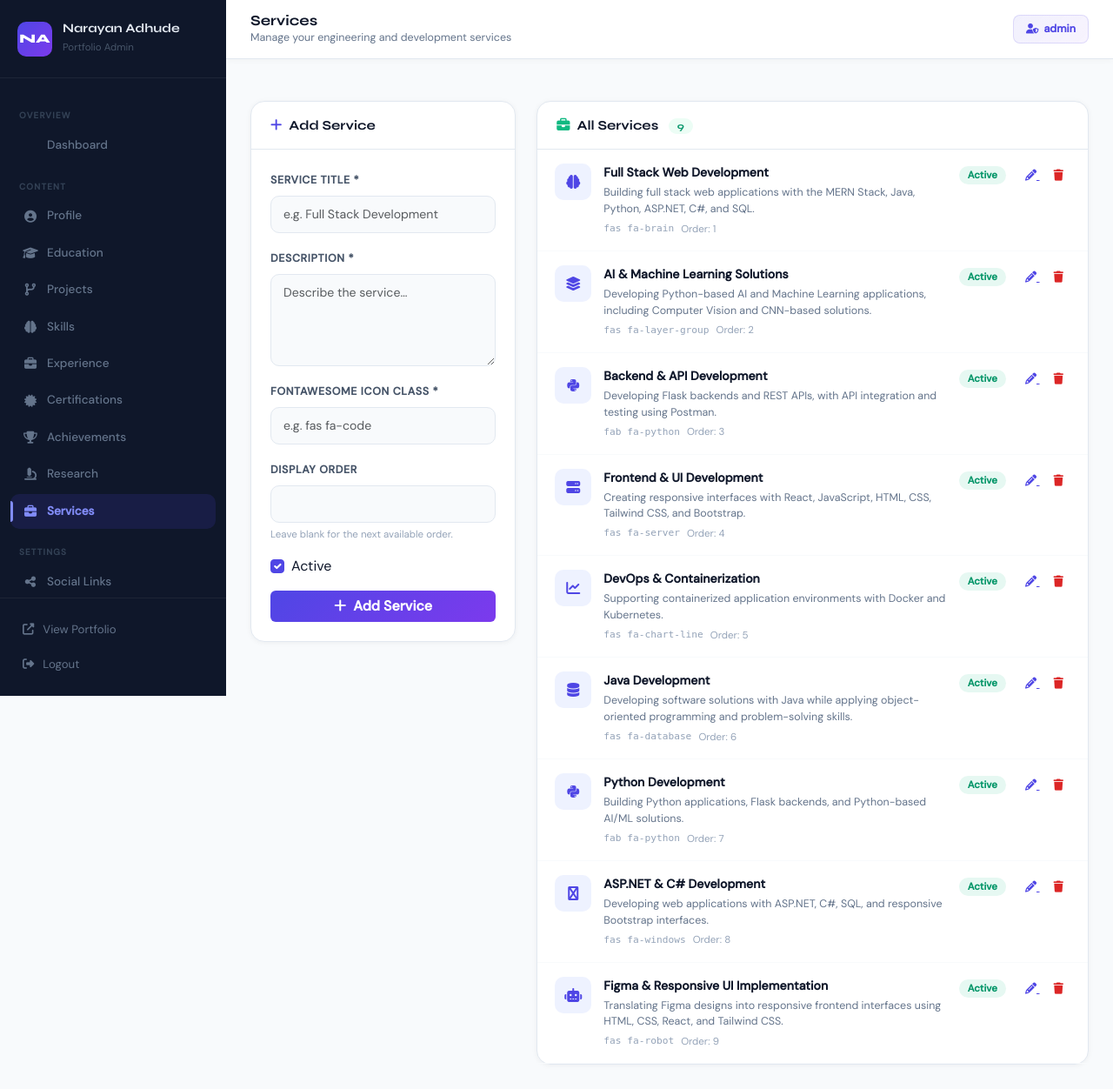
After one commit to Gate2024/portfolio, a Flask app: page /admin/services in a window 1280 px wide. The commit adds this page. Shown: the whole page at 87% size. Run offline with Flask 3, Linux system fonts and the light colour scheme; a user stored in the database is signed in; data comes from the database, SQL or seed files in the repository.

Commit message:
feat: All Date Will be Database Driven.

```diff
--- a/app.py
+++ b/app.py
@@ -86,6 +86,16 @@ class Profile(db.Model):
     technologies_count    = db.Column(db.Integer, default=25)
     experience_months     = db.Column(db.Integer, default=2)
     updated_at    = db.Column(db.DateTime, default=datetime.utcnow, onupdate=datetime.utcnow)
+
+
+class Service(db.Model):
+    __tablename__ = 'services'
+    id          = db.Column(db.Integer, primary_key=True)
+    title       = db.Column(db.String(300), nullable=False)
+    description = db.Column(db.Text, nullable=False)
+    icon        = db.Column(db.String(100), nullable=False)
+    order       = db.Column(db.Integer, default=0)
+    is_active   = db.Column(db.Boolean, default=True)
 
 
 class SocialLink(db.Model):
@@ -261,6 +271,22 @@ def seed_data():
             experience_months=2,
         )
         db.session.add(profile)
+
+    # Services
+    if not Service.query.first():
+        services = [
+            ('Full Stack Web Development', 'Building full stack web applications with the MERN Stack, Java, Python, ASP.NET, C#, and SQL.', 'fas fa-brain', 1),
+            ('AI & Machine Learning Solutions', 'Developing Python-based AI and Machine Learning applications, including Computer Vision and CNN-based solutions.', 'fas fa-layer-group', 2),
+            ('Backend & API Development', 'Developing Flask backends and REST APIs, with API integration and testing using Postman.', 'fab fa-python', 3),
+            ('Frontend & UI Development', 'Creating responsive interfaces with React, JavaScript, HTML, CSS, Tailwind CSS, and Bootstrap.', 'fas fa-server', 4),
+            ('DevOps & Containerization', 'Supporting containerized application environments with Docker and Kubernetes.', 'fas fa-chart-line', 5),
+            ('Java Development', 'Developing software solutions with Java while applying object-oriented programming and problem-solving skills.', 'fas fa-database', 6),
+            ('Python Development', 'Building Python applications, Flask backends, and Python-based AI/ML solutions.', 'fab fa-python', 7),
+            ('ASP.NET & C# Development', 'Developing web applications with ASP.NET, C#, SQL, and responsive Bootstrap interfaces.', 'fas fa-windows', 8),
+            ('Figma & Responsive UI Implementation', 'Translating Figma designs into responsive frontend interfaces using HTML, CSS, React, and Tailwind CSS.', 'fas fa-robot', 9),
+        ]
+        for title, description, icon, order in services:
+            db.session.add(Service(title=title, description=description, icon=icon, order=order, is_active=True))
 
     # Social Links
     if not SocialLink.query.first():
@@ -474,6 +500,10 @@ def index():
     certifications = Certification.query.order_by(Certification.order).all()
     achievements  = Achievement.query.order_by(Achievement.order).all()
     research      = Research.query.order_by(Research.order).all()
+    services      = Service.query.filter_by(is_active=True).order_by(Service.order).all()
+    project_count = Project.query.count()
+    certification_count = Certification.query.count()
+    technology_count = Skill.query.count()
 
     # Group skills by category
     skill_categories = {}
@@ -496,6 +526,10 @@ def index():
         cert_categories=cert_categories,
         achievements=achievements,
         research=research,
+        services=services,
+        project_count=project_count,
+        certification_count=certification_count,
+        technology_count=technology_count,
         current_year=datetime.utcnow().year,
     )
 
@@ -588,6 +622,98 @@ def admin_profile():
         flash('Profile updated successfully!', 'success')
         return redirect(url_for('admin_profile'))
     return render_template('admin/profile.html', profile=profile)
+
+
+# ── Admin: Services ───────────────────────────────────────────────────────────
+
+@app.route('/admin/services')
+@login_required
+def admin_services():
+    services = Service.query.order_by(Service.order).all()
+    return render_template('admin/services.html', services=services, form_data={})
+
+
+@app.route('/admin/services/add', methods=['POST'])
+@login_required
+def admin_add_service():
+    title = request.form.get('title', '').strip()
+    description = request.form.get('description', '').strip()
+    icon = request.form.get('icon', '').strip()
+    order_raw = request.form.get('order', '').strip()
+    services = Service.query.order_by(Service.order).all()
+
+    if not title or not description or not icon:
+        flash('Title, description, and icon are required.', 'danger')
+        return render_template('admin/services.html', services=services, form_data=request.form)
+
+    if order_raw:
+        try:
+            order = int(order_raw)
+        except ValueError:
+            flash('Display order must be a valid integer.', 'danger')
+            return render_template('admin/services.html', services=services, form_data=request.form)
+    else:
+        max_order = db.session.query(db.func.max(Service.order)).scalar()
+        order = (max_order if max_order is not None else 0) + 1
+
+    service = Service(
+        title=title,
+        description=description,
+        icon=icon,
+        order=order,
+        is_active=request.form.get('is_active', '1') == '1',
+    )
+    db.session.add(service)
+    db.session.commit()
+    flash('Service added!', 'success')
+    return redirect(url_for('admin_services'))
+
+
+@app.route('/admin/services/edit/<int:sid>', methods=['GET', 'POST'])
+@login_required
+def admin_edit_service(sid):
+    service = Service.query.get_or_404(sid)
+    form_data = request.form if request.method == 'POST' else {}
+
+    if request.method == 'POST':
+        title = request.form.get('title', '').strip()
+        description = request.form.get('description', '').strip()
+        icon = request.form.get('icon', '').strip()
+        order_raw = request.form.get('order', '').strip()
+
+        if not title or not description or not icon:
+            flash('Title, description, and icon are required.', 'danger')
+            return render_template('admin/service_form.html', service=service, form_data=form_data)
+
+        if order_raw:
+            try:
+                order = int(order_raw)
+            except ValueError:
+                flash('Display order must be a valid integer.', 'danger')
+                return render_template('admin/service_form.html', service=service, form_data=form_data)
+        else:
+            order = service.order
+
+        service.title = title
+        service.description = description
+        service.icon = icon
+        service.order = order
+        service.is_active = request.form.get('is_active') == '1'
+        db.session.commit()
+        flash('Service updated!', 'success')
+        return redirect(url_for('admin_services'))
+
+    return render_template('admin/service_form.html', service=service, form_data=form_data)
+
+
+@app.route('/admin/services/delete/<int:sid>', methods=['POST'])
+@login_required
+def admin_delete_service(sid):
+    service = Service.query.get_or_404(sid)
+    db.session.delete(service)
+    db.session.commit()
+    flash('Service deleted.', 'success')
+    return redirect(url_for('admin_services'))
 
 
 # ── Admin: Education ──────────────────────────────────────────────────────────
--- a/templates/admin/base.html
+++ b/templates/admin/base.html
@@ -271,6 +271,11 @@
         <i class="fas fa-microscope"></i> Research
       </a>
     </div>
+    <div class="nav-item">
+      <a href="{{ url_for('admin_services') }}" class="nav-link {% if 'service' in request.endpoint %}active{% endif %}">
+        <i class="fas fa-briefcase"></i> Services
+      </a>
+    </div>
 
     <div class="nav-section-label">Settings</div>
     <div class="nav-item">
--- /dev/null
+++ b/templates/admin/services.html
@@ -0,0 +1,100 @@
+{% extends "admin/base.html" %}
+{% block title %}Services{% endblock %}
+{% block page_title %}Services{% endblock %}
+{% block page_subtitle %}Manage your engineering and development services{% endblock %}
+
+{% block content %}
+{% set submitted = form_data or {} %}
+<div class="row g-4">
+  <div class="col-lg-4">
+    <div class="admin-card" style="position:sticky;top:80px;">
+      <div class="admin-card-header">
+        <h6><i class="fas fa-plus me-2" style="color:#4F46E5;"></i>Add Service</h6>
+      </div>
+      <div class="admin-card-body">
+        <form method="POST" action="{{ url_for('admin_add_service') }}">
+          <div class="mb-3">
+            <label class="form-label">Service Title *</label>
+            <input type="text" name="title" class="form-control" value="{{ submitted.get('title', '') }}"
+                   placeholder="e.g. Full Stack Development" required />
+          </div>
+          <div class="mb-3">
+            <label class="form-label">Description *</label>
+            <textarea name="description" class="form-control" rows="4" required
+                      placeholder="Describe the service…">{{ submitted.get('description', '') }}</textarea>
+          </div>
+          <div class="mb-3">
+            <label class="form-label">FontAwesome Icon Class *</label>
+            <input type="text" name="icon" class="form-control" value="{{ submitted.get('icon', '') }}"
+                   placeholder="e.g. fas fa-code" required />
+          </div>
+          <div class="mb-3">
+            <label class="form-label">Display Order</label>
+            <input type="number" name="order" class="form-control" value="{{ submitted.get('order', '') }}" min="0" />
+            <small style="color:#94A3B8;font-size:0.72rem;display:block;margin-top:5px;">Leave blank for the next available order.</small>
+          </div>
+          <div class="form-check mb-3">
+            <input class="form-check-input" type="checkbox" name="is_active" value="1"
+                   id="addServiceActive" {% if submitted.get('is_active', '1') == '1' %}checked{% endif %} />
+            <label class="form-check-label" for="addServiceActive">Active</label>
+            <input type="hidden" name="is_active" value="0" />
+          </div>
+          <button type="submit" class="btn btn-primary w-100">
+            <i class="fas fa-plus me-2"></i>Add Service
+          </button>
+        </form>
+      </div>
+    </div>
+  </div>
+
+  <div class="col-lg-8">
+    <div class="admin-card">
+      <div class="admin-card-header">
+        <h6><i class="fas fa-briefcase me-2" style="color:#10B981;"></i>All Services
+          <span style="background:#ECFDF5;color:#059669;padding:2px 10px;border-radius:20px;font-size:0.72rem;margin-left:8px;font-weight:700;">{{ services|length }}</span>
+        </h6>
+      </div>
+      <div class="admin-card-body p-0">
+        {% if services %}
+        {% for service in services %}
+        <div style="display:flex;align-items:flex-start;padding:16px 20px;border-bottom:1px solid #F8FAFC;gap:14px;">
+          <div style="width:42px;height:42px;min-width:42px;background:#EEF2FF;color:#4F46E5;border-radius:10px;display:flex;align-items:center;justify-content:center;font-size:1rem;">
+            <i class="{{ service.icon }}"></i>
+          </div>
+          <div style="flex:1;min-width:0;">
+            <div style="font-weight:700;font-size:0.88rem;color:#0F172A;margin-bottom:3px;">{{ service.title }}</div>
+            <div style="color:#64748B;font-size:0.78rem;line-height:1.5;margin-bottom:5px;overflow:hidden;text-overflow:ellipsis;display:-webkit-box;-webkit-line-clamp:2;-webkit-box-orient:vertical;">{{ service.description }}</div>
+            <div style="display:flex;gap:8px;align-items:center;flex-wrap:wrap;">
+              <span style="font-size:0.7rem;color:#94A3B8;font-family:monospace;">{{ service.icon }}</span>
+              <span style="font-size:0.72rem;color:#94A3B8;">Order: {{ service.order }}</span>
+            </div>
+          </div>
+          <div>
+            {% if service.is_active %}
+            <span class="badge-success">Active</span>
+            {% else %}
+            <span style="background:#F1F5F9;color:#94A3B8;padding:3px 10px;border-radius:20px;font-size:0.72rem;">Hidden</span>
+            {% endif %}
+          </div>
+          <div style="white-space:nowrap;">
+            <a href="{{ url_for('admin_edit_service', sid=service.id) }}" class="edit-btn" title="Edit">
+              <i class="fas fa-pencil"></i>
+            </a>
+            <form method="POST" action="{{ url_for('admin_delete_service', sid=service.id) }}" style="display:inline;"
+                  onsubmit="return confirm('Delete {{ service.title }}?');">
+              <button type="submit" class="delete-btn"><i class="fas fa-trash"></i></button>
+            </form>
+          </div>
+        </div>
+        {% endfor %}
+        {% else %}
+        <div class="text-center py-5" style="color:#94A3B8;">
+          <i class="fas fa-briefcase fa-2x mb-3 d-block"></i>
+          <p style="font-size:0.88rem;">No services added yet.</p>
+        </div>
+        {% endif %}
+      </div>
+    </div>
+  </div>
+</div>
+{% endblock %}
```
Also changed, not shown: templates/admin/service_form.html (added, +54 -0 lines), templates/index.html (+9 -19 lines).
